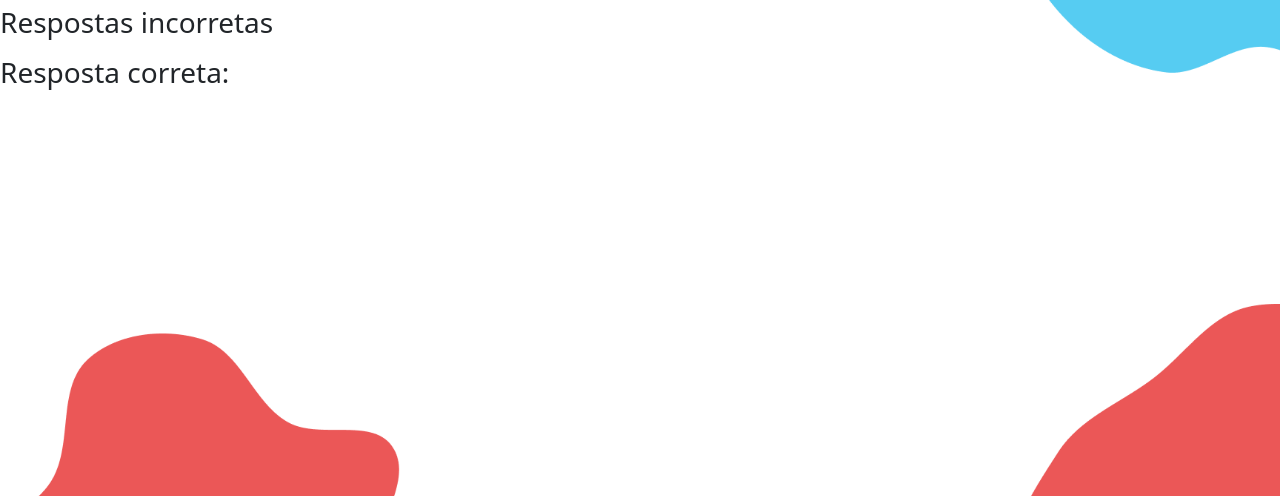
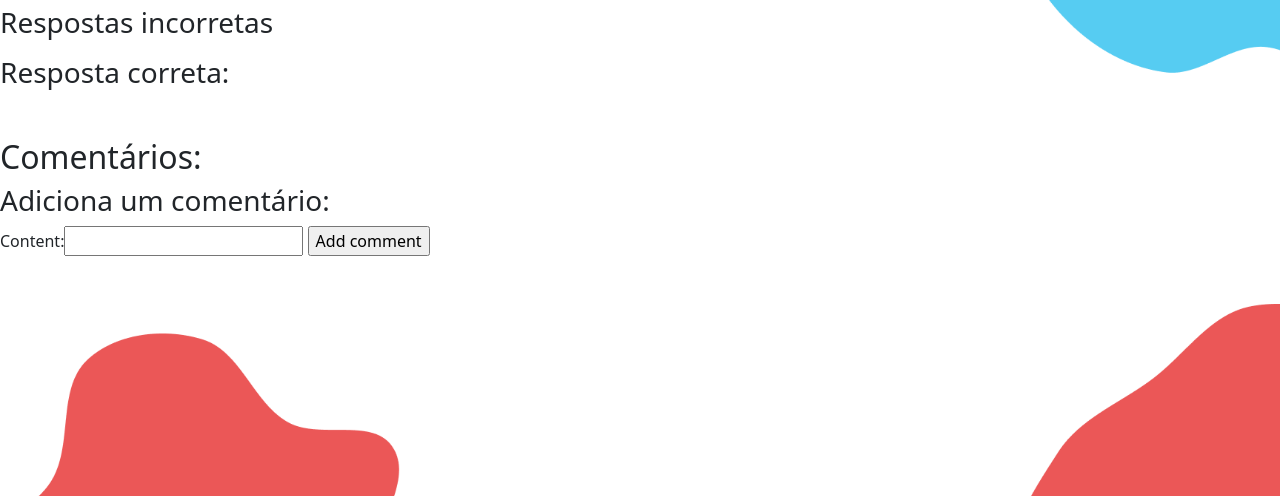
Before and after one commit to HackerSchool/Arquimedia, a Django app: template exams/templates/question.html in a window 1280 px wide. Shown: the part 168-664 px from the top of the page. Run offline with Django 3.2, Linux system fonts and the light colour scheme; the template is opened without the code that fills it: values that come from a table or form of the project are taken from there, others are empty.

Commit message:
Add basic comment functionality

```diff
--- a/exams/forms.py
+++ b/exams/forms.py
@@ -1,17 +1,9 @@
-# from django import forms
+from django import forms
 
-# class PictureForm(forms.ModelForm):
-#     answer = forms.ChoiceField(???)
+from .models import Comment
 
 
-
-# class AnswerForm(forms.ModelForm):
-#     class Meta:
-#         model = Meal
-#         fields = [‘name’, ‘date’, ‘members’]
-
-
-#     answers = forms.ModelMultipleChoiceField(
-#         queryset=Member.objects.all(),
-#         widget=forms.CheckboxSelectMultiple
-#     )
+class CommentForm(forms.ModelForm):
+	class Meta:
+		model = Comment
+		fields = ['content']
--- a/exams/models.py
+++ b/exams/models.py
@@ -1,4 +1,7 @@
 from django.db import models
+from django.db.models.fields.related import ForeignKey
+from datetime import date
+from django.contrib.auth.models import User
 
 # Create your models here.
 # TODO: Create Question, Exam models
@@ -62,6 +65,27 @@ class Question(models.Model):
     def wrongAnswers(self):
         return self.answer.filter(correct=False)
 
+    def getComments(self):
+        return self.comment.all()
+
+
+class Comment(models.Model):
+    question = models.ForeignKey("question", related_name="comment", on_delete=models.CASCADE, null=False)
+    content = models.CharField(max_length=250, null=False)
+    # When user delets account, comment shouldn't be deleted, but signaled as "deleted user" or equivalent
+    author = models.ForeignKey(User, related_name="comment", on_delete=models.CASCADE, null=False)
+    #fatherComment = models.ForeignKey("comment", related_name="reply", on_delete=models.CASCADE, null=True)
+    votes = models.IntegerField(default=0)
+    date = models.DateField(auto_now_add=True)
+
+    def upvote(self):
+        self.votes += 1
+        self.save()
+
+    def downvote(self):
+        self.votes -= 1
+        self.save()
+
 
 class Answer(models.Model):
     text = models.TextField(max_length=100,null=False)
--- a/exams/templates/question.html
+++ b/exams/templates/question.html
@@ -27,4 +27,20 @@
 		<li>{{ question.correctAnswer.text }}</li>
 	</ul>
 
+	<h2>Comentários:</h2>
+
+	{% for comment in question.getComments %}
+		<h3>{{ comment.author }} - {{ comment.date }}</h3>
+		<h6>{{ comment.content }}</h6>
+	{% endfor %}
+
+	<h3>Adiciona um comentário:</h3>
+	<form method="post" action="">
+		{% csrf_token %}
+
+		{{ commentForm.as_table }}
+
+		<input type="submit" value="Add comment">
+	</form>
+
 {% endblock %}
```
Also changed, not shown: exams/views.py (+14 -1 lines), exams/migrations/0011_comment.py (added).
